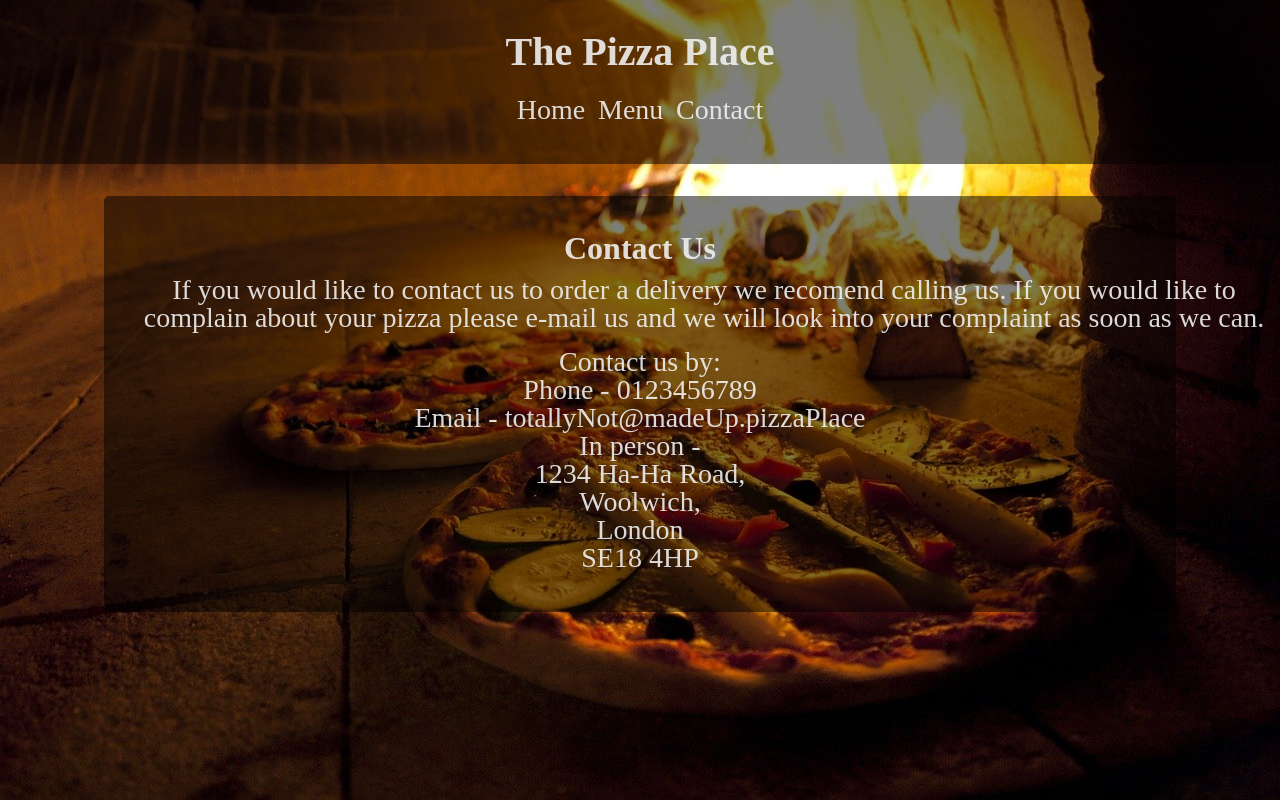
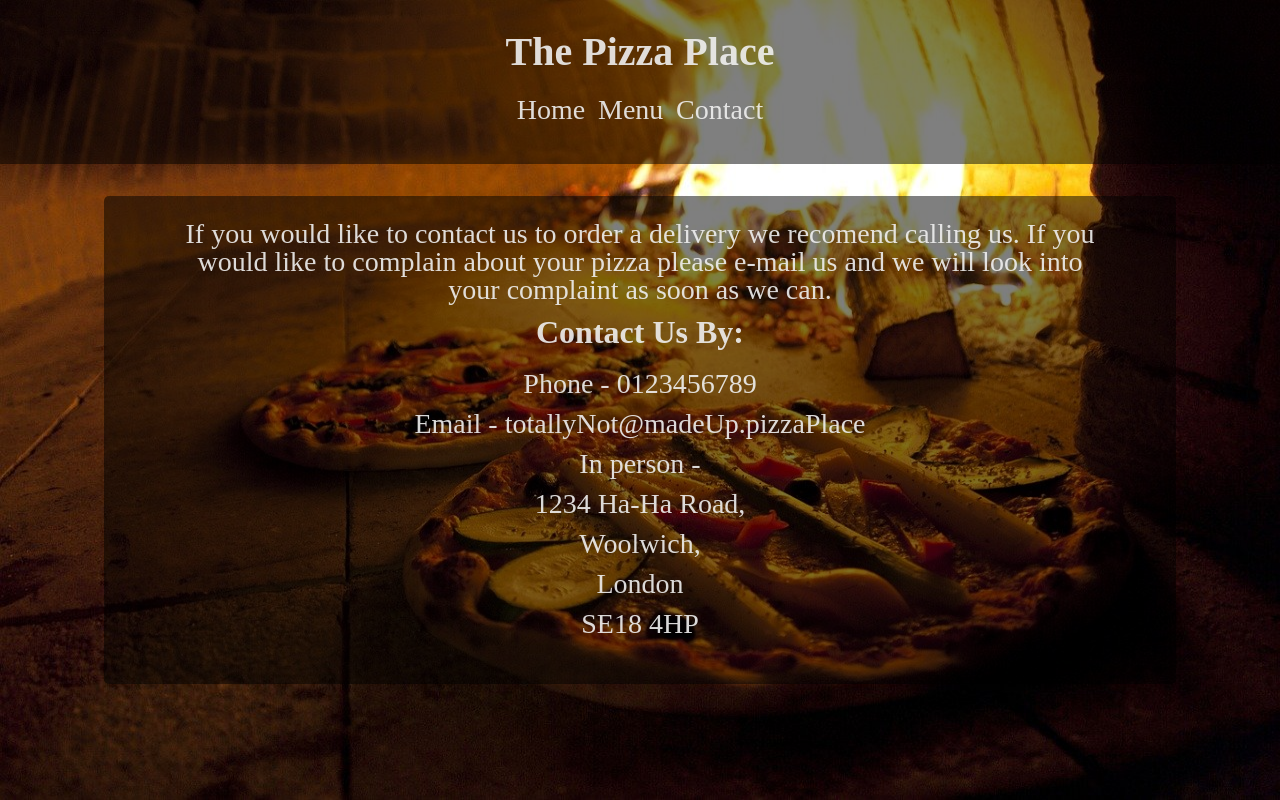
Before and after one commit to SWThurlow/restaurant-page, a website built with webpack: page dist/index.html in a window 1280 px wide. Both pictures are taken after a click on the item "Contact". Built offline with nearby package versions, Linux system fonts and the light colour scheme.

Commit message:
ALTERING CONTACT SECTION TO BE IN KEEPING WITH REST OF SITE

```diff
--- a/src/contact.js
+++ b/src/contact.js
@@ -1,18 +1,19 @@
 export default function contact(){
     const content = document.createElement('div');
     content.setAttribute('class', 'content');
-
-    const h2 = document.createElement('h2');
-    h2.textContent = 'Contact Us';
-    content.appendChild(h2);
 
     const paragraph = document.createElement('p');
     paragraph.classList.add('contentText')
     paragraph.textContent = 'If you would like to contact us to order a delivery we recomend calling us. If you would like to complain about your pizza please e-mail us and we will look into your complaint as soon as we can.';
     content.appendChild(paragraph);
 
+    const optionsTitle = document.createElement('h2');
+    optionsTitle.textContent = 'Contact Us By:';
+    content.appendChild(optionsTitle);
+
     const contactOptions = document.createElement('p');
-    contactOptions.innerHTML = 'Contact us by: <br> Phone - 0123456789 <br> Email - totallyNot@madeUp.pizzaPlace <br> In person - <br> 1234 Ha-Ha Road, <br> Woolwich, <br> London <br> SE18 4HP'
+    contactOptions.classList.add('contacts');
+    contactOptions.innerHTML = 'Phone - 0123456789 <br> Email - totallyNot@madeUp.pizzaPlace <br> In person - <br> 1234 Ha-Ha Road, <br> Woolwich, <br> London <br> SE18 4HP'
     content.appendChild(contactOptions);
 
 
--- a/src/style.css
+++ b/src/style.css
@@ -108,6 +108,10 @@ p {
 
 /*Contact*/
 .contentText {
-    width: 90vw;
+    width: 90%;
     margin: 0 auto;
 }
+
+.contacts {
+    line-height: 40px;
+}
```
Also changed, not shown: dist/main.js.
